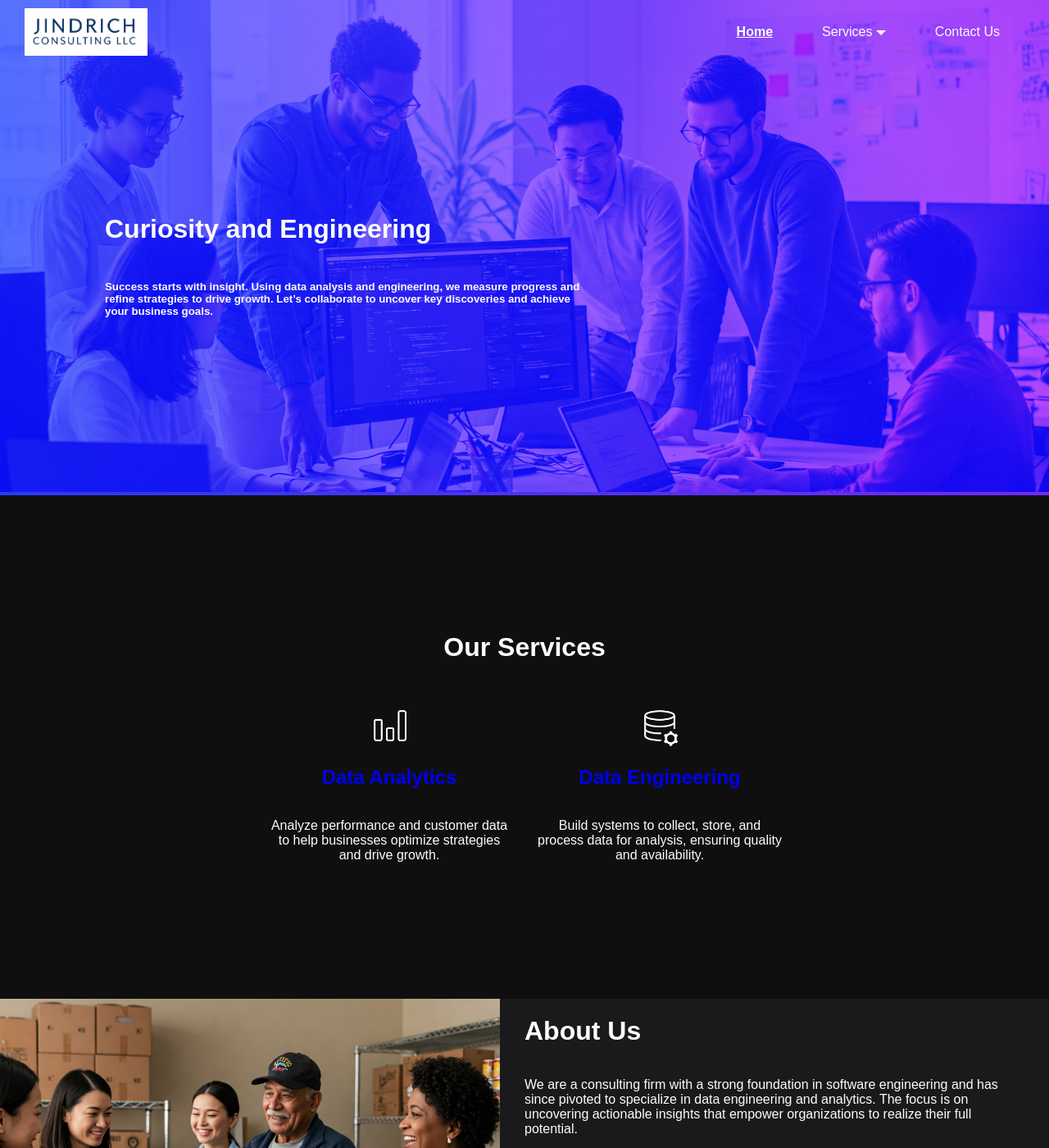
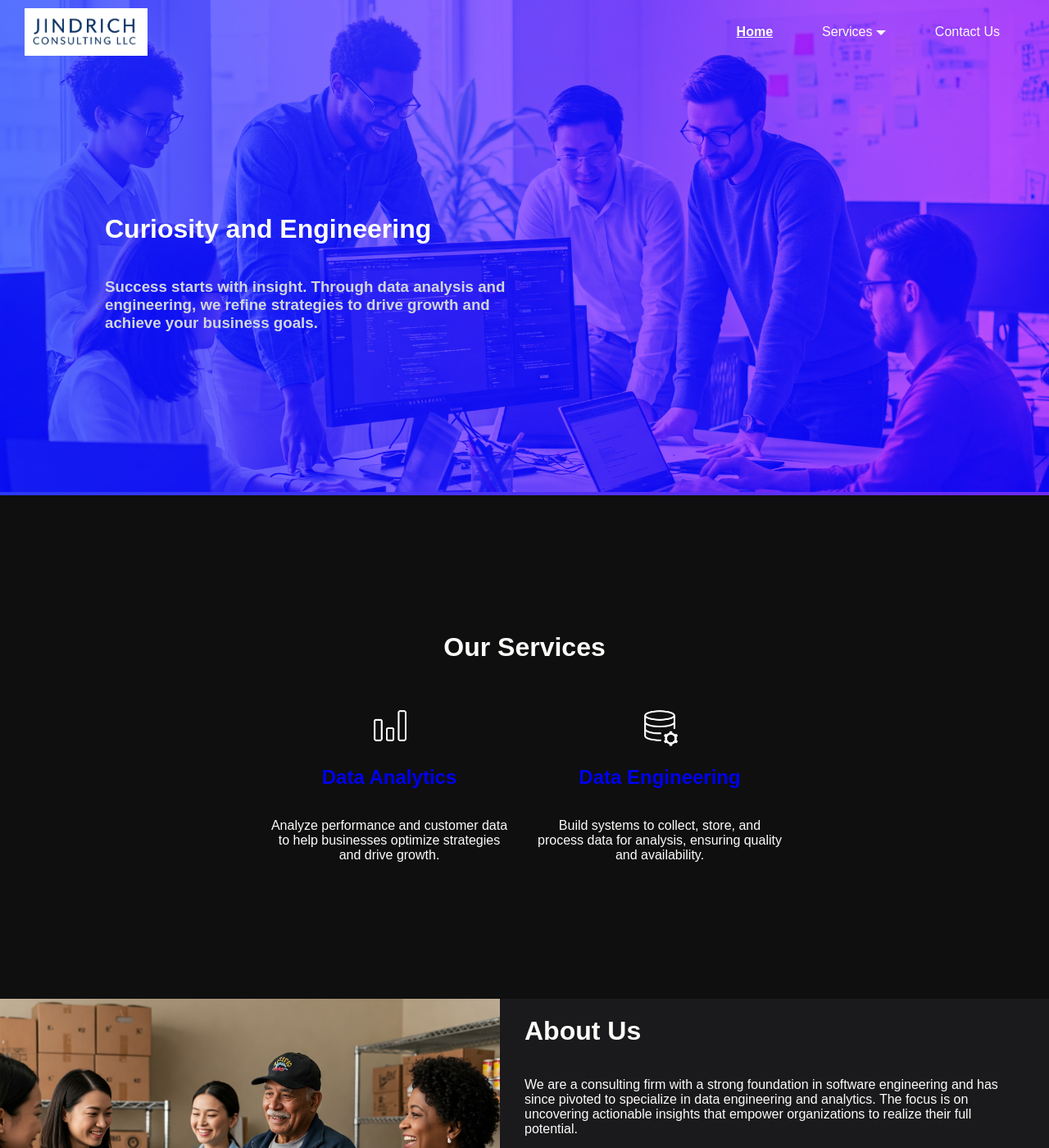
Before and after one commit to jindrich-consulting-llc/jindrich-consulting-llc.github.io, a Jekyll site: the page built from index.md, in a window 1280 px wide and 1400 px high. Shown: the whole window at 82% size. Built offline with Jekyll 4.4.1, drawn with Linux system fonts in a browser that asks for light colours.

Commit message:
🐞⚙️: <refactor> made form title and description centered. changed card title color to primary bg. updated conditional rendering for the banner content when url == '/contact-us' </refactor>

```diff
--- a/_includes/header.html
+++ b/_includes/header.html
@@ -45,14 +45,16 @@
         <div class="banner-content">
             {% if page.url == '/' %}
             <h1>Curiosity and Engineering</h1>
-            <h5>
-                Success starts with insight. Using data analysis and engineering, we measure progress
-                and refine strategies to drive growth. Let’s collaborate to uncover key discoveries and achieve your
-                business goals.
-            </h5>
+            <h3>
+                Success starts with insight. Through data analysis and engineering, we refine strategies to drive growth
+                and achieve your business goals.
+            </h3>
             {% elsif page.url == '/services' %}
             <h1>Services</h1>
-            <h5> Feel free to browse our services and learn how they can impact your business.</h5>
+            <h3> Feel free to browse our services and learn how they can impact your business.</h3>
+            {% elsif page.url == '/contact-us' %}
+            <h1>Contact Us</h1>
+            <h3>Please don't hesitate to reach out via email if you have any questions.</h3>
             {% endif %}
         </div>
     </div>
--- a/assets/css/components/card_styles.css
+++ b/assets/css/components/card_styles.css
@@ -45,6 +45,7 @@
 
 .card-content .card-title a {
     text-decoration: none;
+    color: var(--color-primary-bg);
 }
 
 .card-content p {
--- a/assets/css/components/form_styles.css
+++ b/assets/css/components/form_styles.css
@@ -1,10 +1,13 @@
 .form-container {
     display: flex;
     flex-direction: column;
-    justify-content: flex-start;
+    align-items: center;
 }
 
 .form-info {
+    display: flex;
+    flex-direction: column;
+    align-items: center;
     margin-bottom: var(--spacing-20);
 }
 
@@ -44,4 +47,5 @@
 
 .form-input textarea {
     height: var(--size-200);
+    margin-bottom: var(--spacing-10);
 }
--- a/assets/css/navigation/header_styles.css
+++ b/assets/css/navigation/header_styles.css
@@ -125,9 +125,13 @@
     top: 40%;
     left: 10%;
     width: 100%;
-    max-width: var(--size-600);
+    max-width: var(--size-500);
     display: flex;
     flex-direction: column;
     justify-content: flex-start;
     z-index: 1;
 }
+
+.banner-content h3 {
+    color: var(--color-base-text-2);
+}
```
